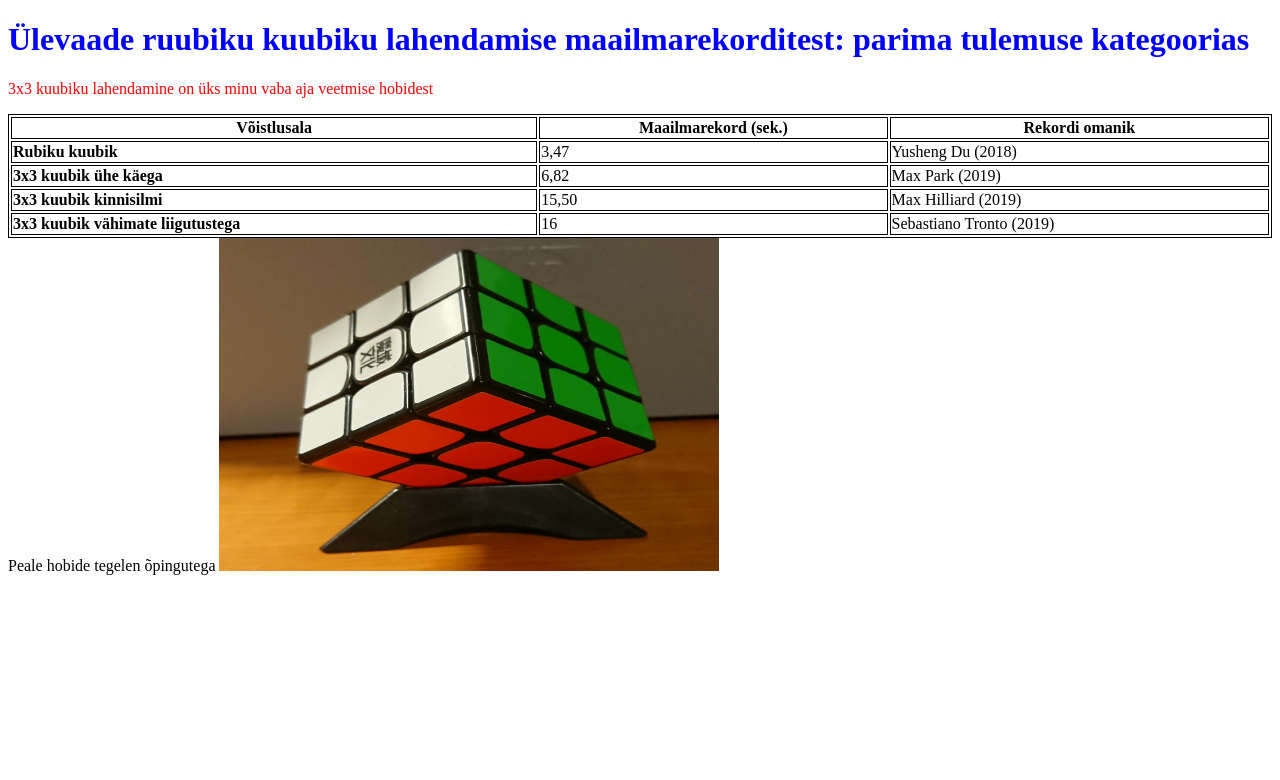
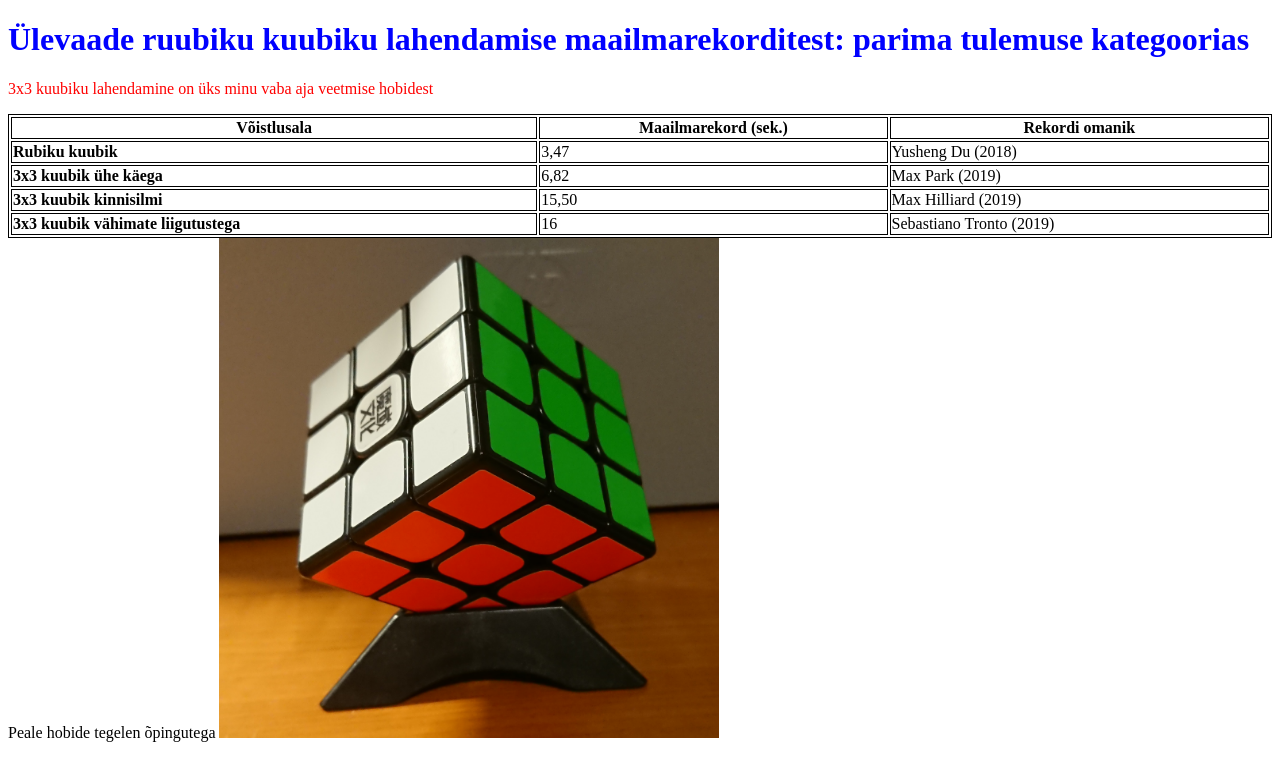
Before and after one commit to Anti077/anti077.github.io, a plain HTML site: page index.html in a window 1280 px wide. Drawn offline with Linux system fonts and the light colour scheme.

Commit message:
Update index.html

```diff
--- a/index.html
+++ b/index.html
@@ -40,6 +40,6 @@ table, th, td {
   </tr>
 </table>
 Peale hobide tegelen õpingutega <a href="http://www.taltech.ee"Taltech-is></a>
-<img src="pic_kuubik.jpg" alt="Trulli" width="500" height="333">
+<img src="pic_kuubik.jpg" alt="Trulli" width="500" height="500">
 </body>
 </html>
```
